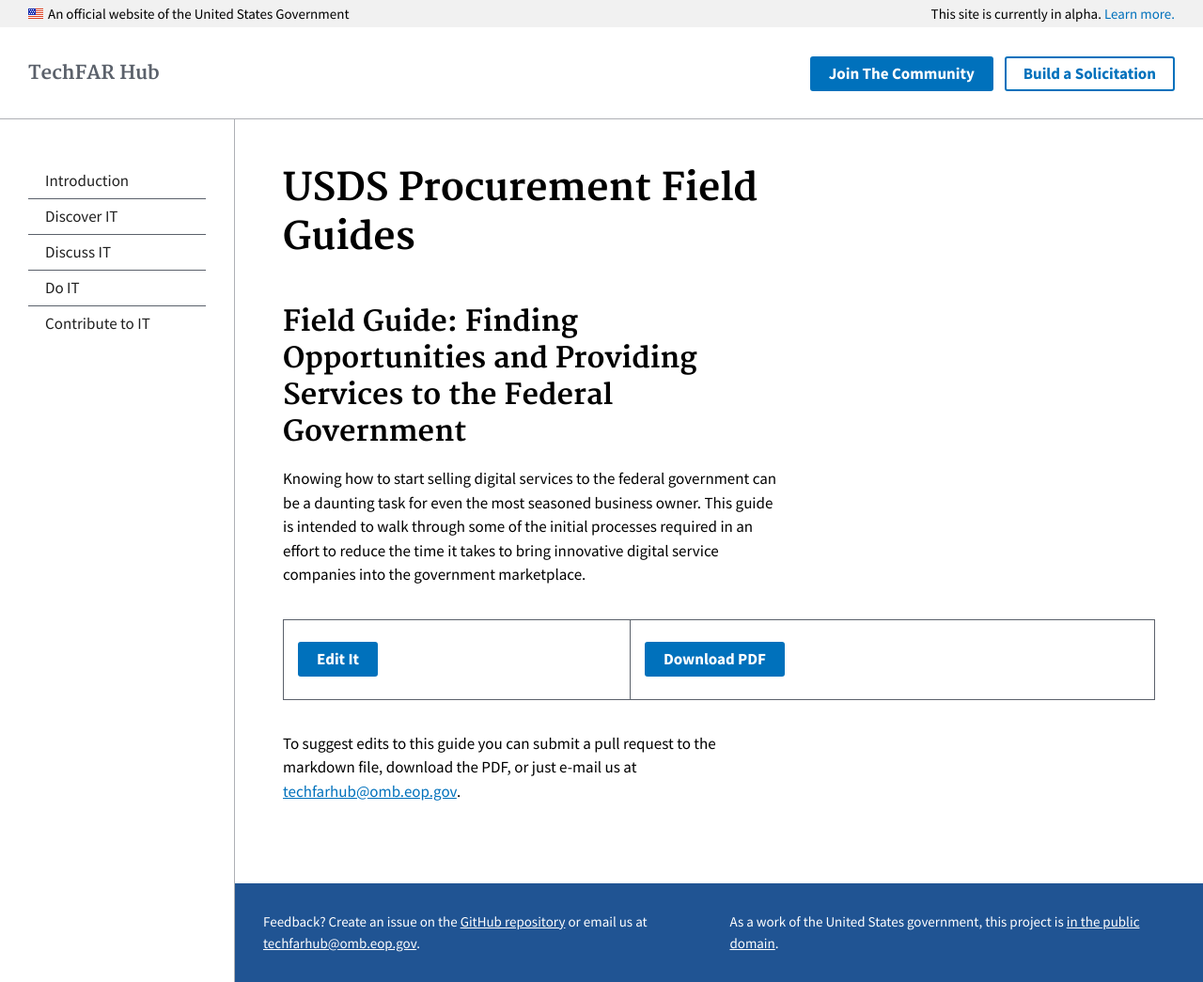
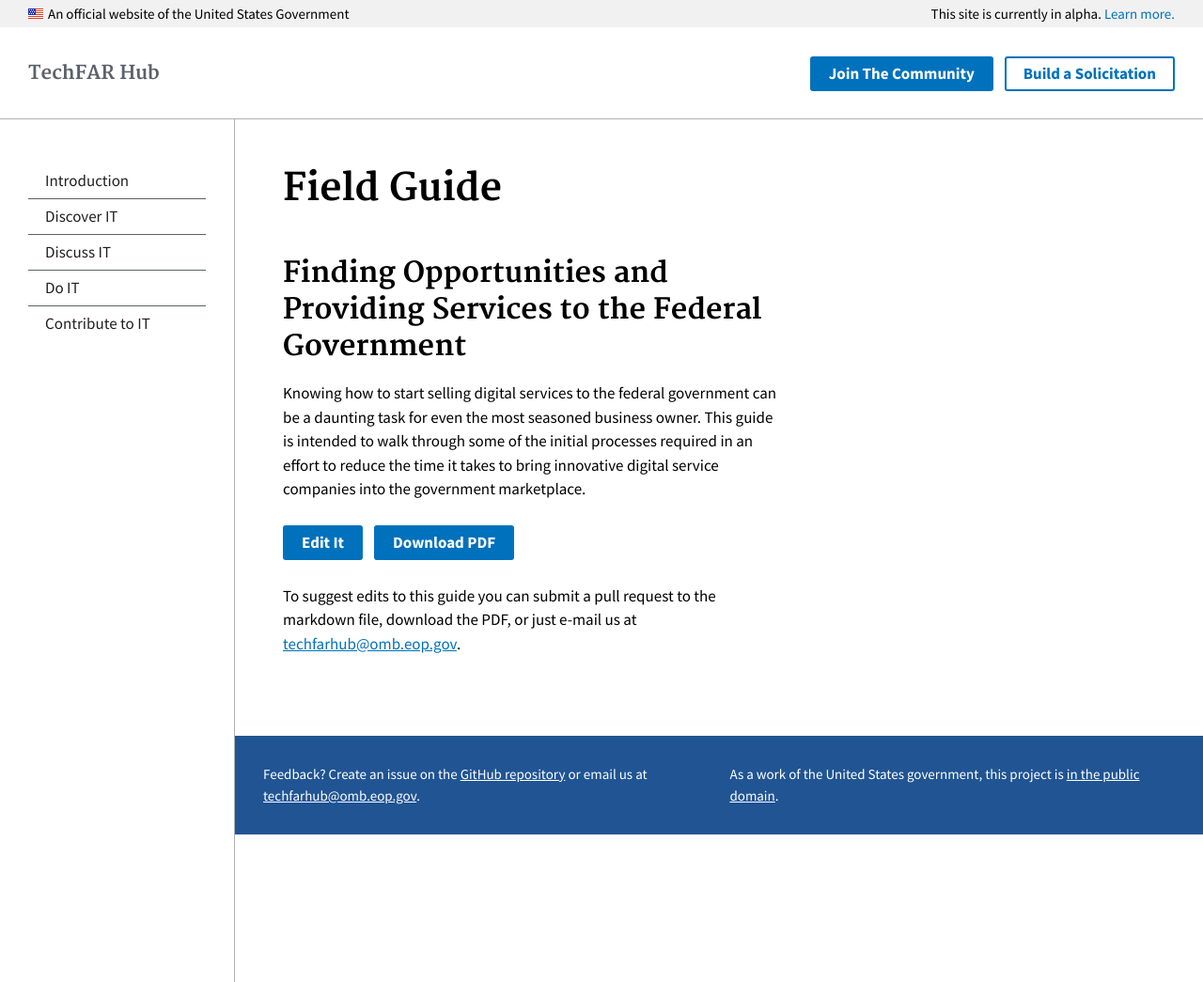
Before and after one commit to usds/techfar-hub, a Jekyll site: the page built from guide-landing/finding-opportunities.md, in a window 1280 px wide and 1045 px high. Shown: the whole window at 94% size. Built offline with Jekyll 4.4.1, drawn with Linux system fonts in a browser that asks for light colours.

Commit message:
Update finding-opportunities.md

```diff
--- a/guide-landing/finding-opportunities.md
+++ b/guide-landing/finding-opportunities.md
@@ -2,13 +2,13 @@
 permalink: /discover-IT/opportunities/
 id: 1
 layout: default
-title: USDS Procurement Field Guides
+title: Field Guide
 ---
 
-## Field Guide: Finding Opportunities and Providing Services to the Federal Government
+## Finding Opportunities and Providing Services to the Federal Government
 
 Knowing how to start selling digital services to the federal government can be a daunting task for even the most seasoned business owner. This guide is intended to walk through some of the initial processes required in an effort to reduce the time it takes to bring innovative digital service companies into the government marketplace.
 
-<a class="usa-button" type="button" target="blank" href="https://github.com/usds/techfar-hub/blob/master/docs/Finding-Opportunities-and-Providing-Services-to-the-Federal-Government-Guide.md">Edit It</a>  |  <a class="usa-button" type="button" target="blank" href="https://techfarhub.cio.gov/assets/files/ContractorHowToGuide_I_1.pdf">Download PDF</a>
+<a class="usa-button" type="button" target="blank" href="https://github.com/usds/techfar-hub/blob/master/docs/Finding-Opportunities-and-Providing-Services-to-the-Federal-Government-Guide.md">Edit It</a>  <a class="usa-button" type="button" target="blank" href="https://techfarhub.cio.gov/assets/files/ContractorHowToGuide_I_1.pdf">Download PDF</a>
 
 To suggest edits to this guide you can submit a pull request to the markdown file, download the PDF, or just e-mail us at  [techfarhub@omb.eop.gov](mailto:techfarhub@omb.eop.gov).
```
